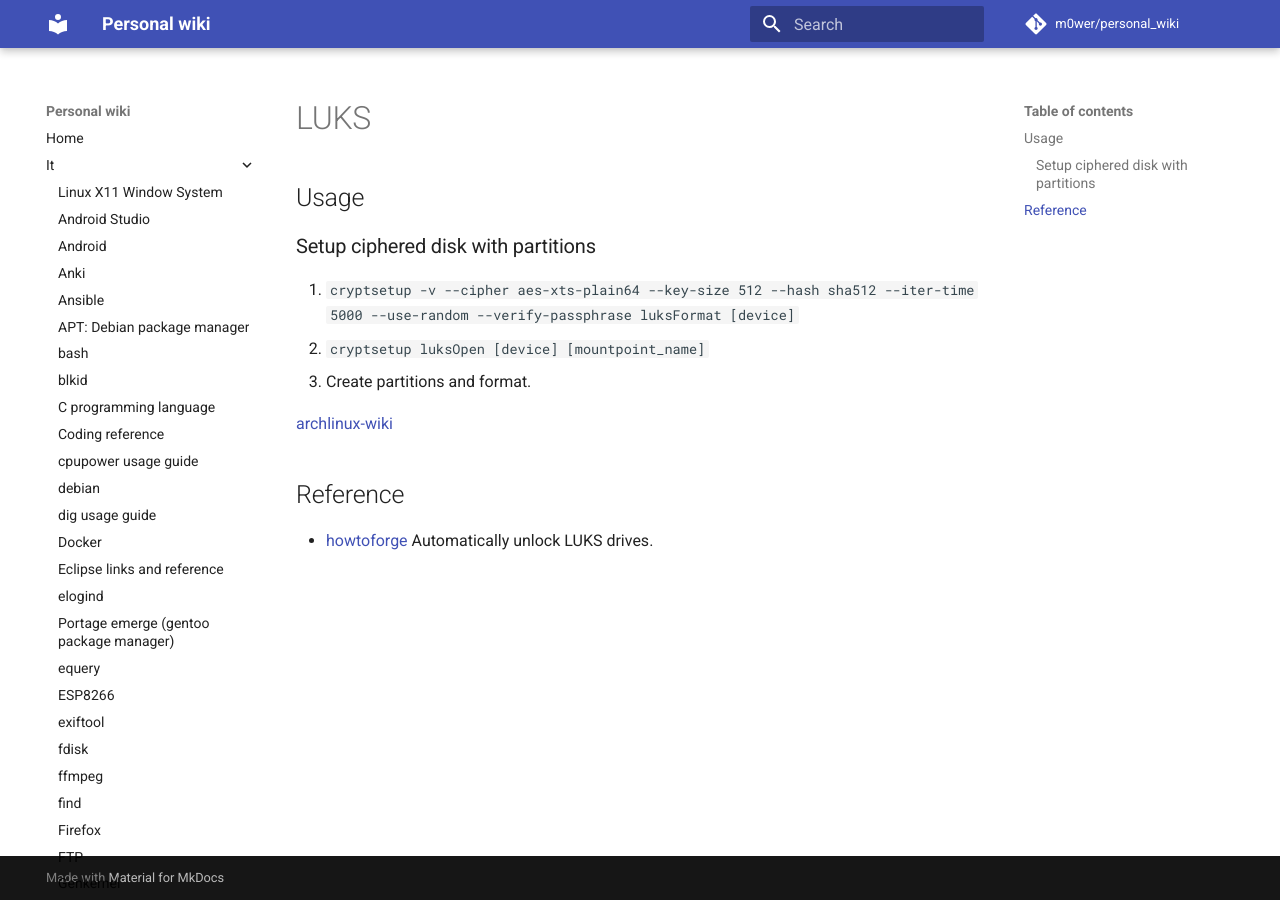
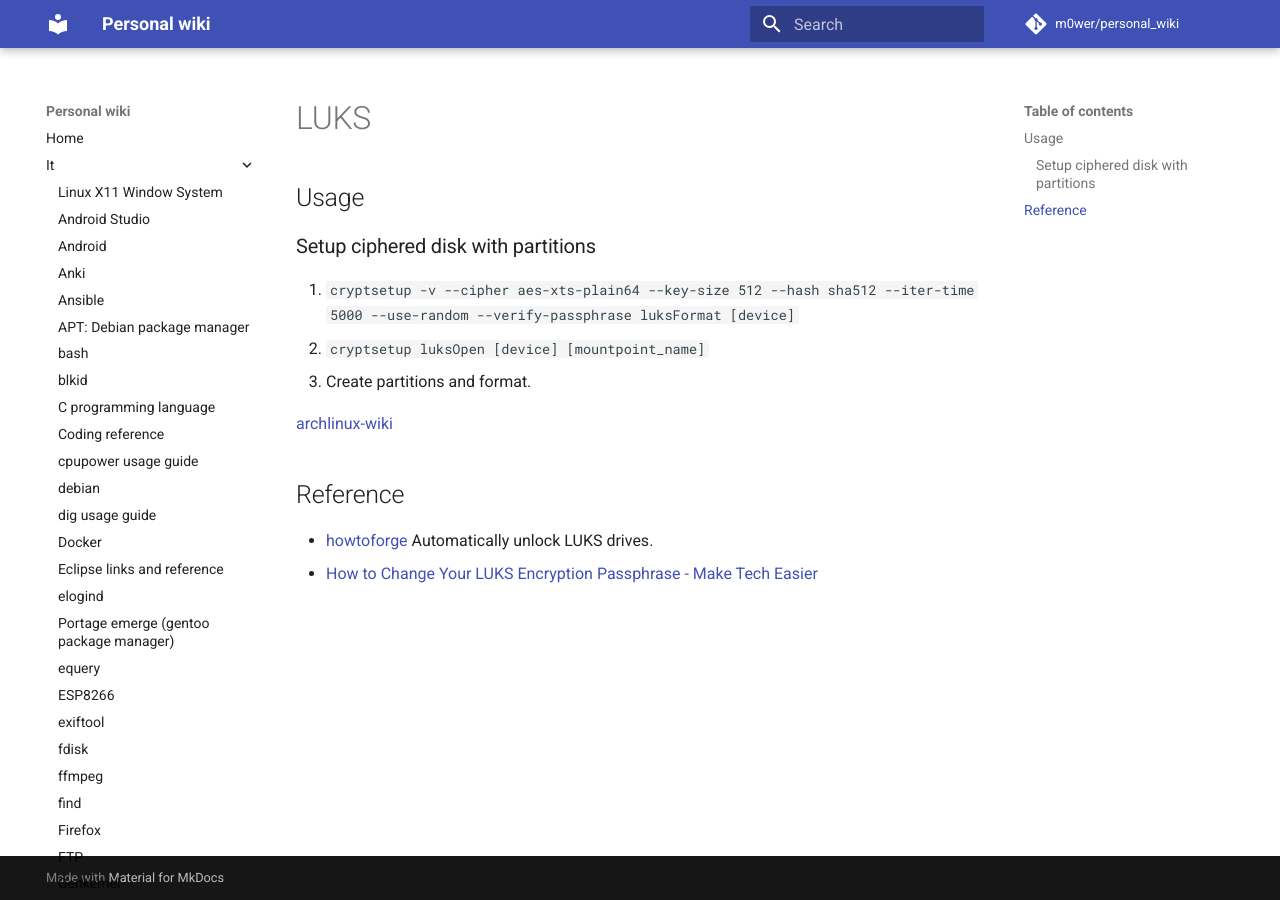
Before and after one commit to m0wer/personal_wiki, an MkDocs documentation site: the page built from docs/it/luks.md, in a window 1280 px wide. Built offline with MkDocs 1.6.1 and Material for MkDocs 9.7.7, drawn with Linux system fonts in a browser that asks for light colours; comment, search, counter and statistics services are not loaded.

Commit message:
[luks] Added reference.

```diff
--- a/docs/it/luks.md
+++ b/docs/it/luks.md
@@ -19,3 +19,4 @@ tags: [ 'luks', 'cryptsetup', 'encryption', 'cipher', 'device', 'disk', 'usb' ]
 ## Reference
 
 * [howtoforge](https://www.howtoforge.com/automatically-unlock-luks-encrypted-drives-with-a-keyfile) Automatically unlock LUKS drives.
+* [How to Change Your LUKS Encryption Passphrase - Make Tech Easier](https://www.maketecheasier.com/change-luks-encryption-passphrase/)
```
